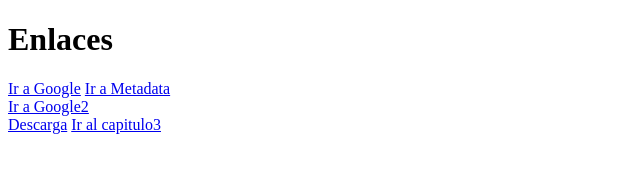
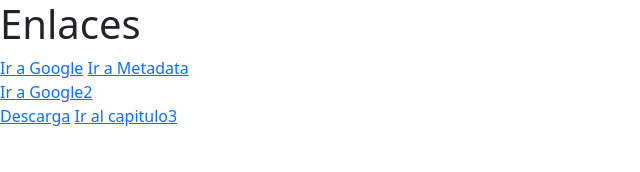
Before and after one commit to RamirezDani/primerproyecto-html, a plain HTML site: page 05-enlaces.html in a window 1280 px wide. Shown: the whole page, without its empty margins (0-640 px from the left). Drawn offline with nearby package versions, Linux system fonts and the light colour scheme.

Commit message:
recursos externos

```diff
--- a/05-enlaces.html
+++ b/05-enlaces.html
@@ -5,6 +5,10 @@
     <meta http-equiv="X-UA-Compatible" content="IE=edge">
     <meta name="viewport" content="width=device-width, initial-scale=1.0">
     <title>Enlaces</title>
+    <!-- icono-favicon -->
+    <link rel="icon" href="favicon.png">
+    <!-- Hojas de estilo - CSS -->
+    <link rel="stylesheet" href="https://cdn.jsdelivr.net/npm/bootstrap@5.1.1/dist/css/bootstrap.min.css">
 </head>
 <body>
     <h1>Enlaces</h1>
```
